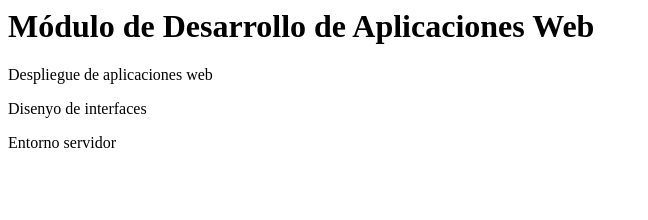
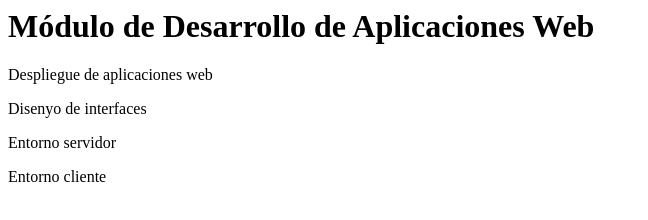
Before and after one commit to IreneG-D/dawAct4_1, a plain HTML site: page index.html in a window 1280 px wide. Shown: the whole page, without its empty margins (0-648 px from the left). Drawn offline with Linux system fonts and the light colour scheme.

Commit message:
cuarto modulo desde version1

```diff
--- a/index.html
+++ b/index.html
@@ -8,5 +8,6 @@
         <p>Despliegue de aplicaciones web</p>
 	<p>Disenyo de interfaces</p>
 	<p>Entorno servidor</p>
+    <p>Entorno cliente</p>
     </body>
 </html>
```
